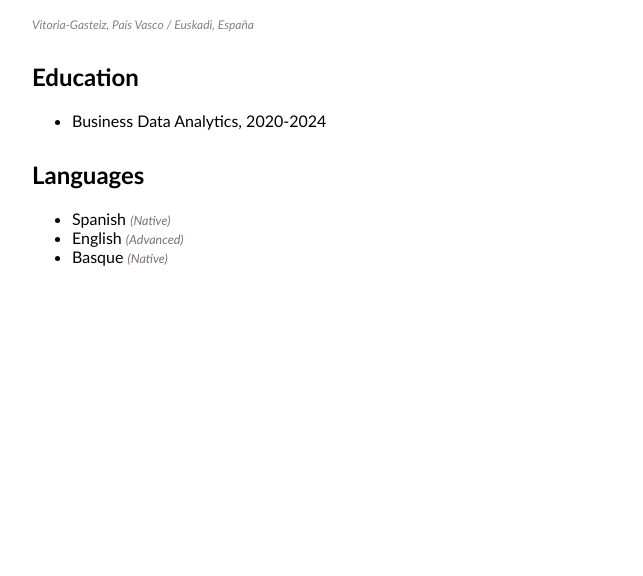
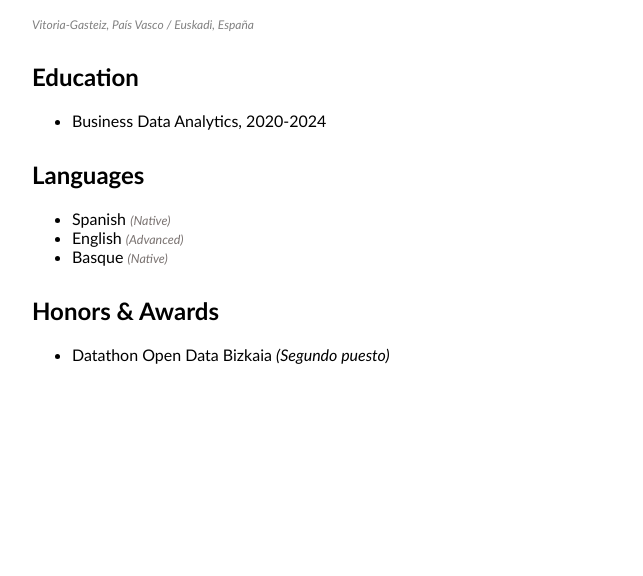
Before and after one commit to ualana/personal, a plain HTML site: page index.html in a window 1280 px wide. Shown: the part 140-716 px from the top of the page, without its empty margins (318-961 px from the left). Drawn offline with Linux system fonts and the light colour scheme.

Commit message:
honors&awards

```diff
--- a/index.html
+++ b/index.html
@@ -27,6 +27,12 @@
             <li>Basque <em>(Native)</em></li>
         </ul>
     </div>
+    <div class="honors_and_awards">
+        <h2>Honors & Awards</h2>
+        <ul>
+            <li>Datathon Open Data Bizkaia <em>(Segundo puesto)</em></li>
+        </ul>
+    </div>
     <div class="footer">
         <hr>
         <div class="icons">
--- a/styles.css
+++ b/styles.css
@@ -19,6 +19,8 @@ hr {border: 1px solid #FE5F55;}
 .education {margin-top: 30px;}
 
 .languages {margin-top: 30px;}
+
+.honors_and_awards {margin-top: 30px;}
 
 .languages em {
   margin-top: 30px;
```
